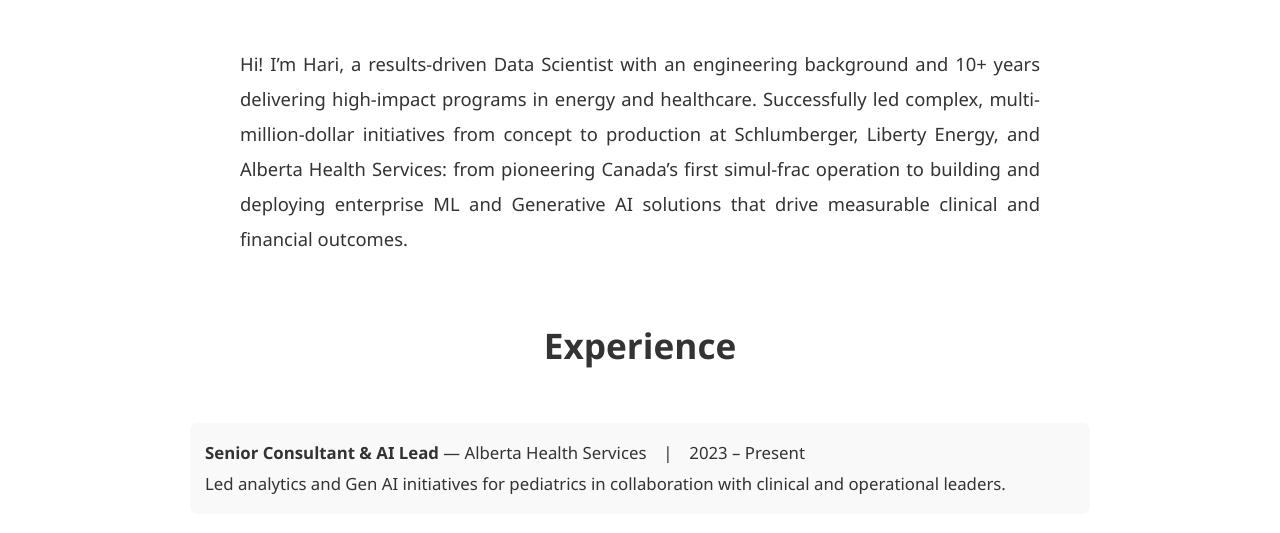
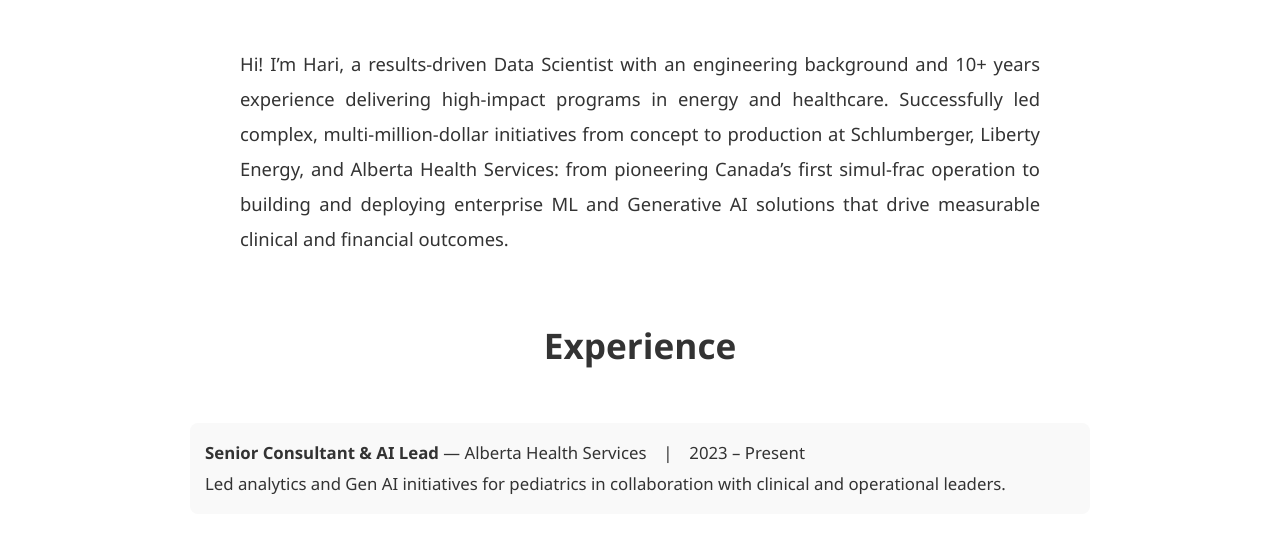
Before and after one commit to hsaripalli/hsaripalli.github.io, a plain HTML site: page index.html in a window 1280 px wide. Shown: the part 563-1096 px from the top of the page. Drawn offline with Linux system fonts and the light colour scheme.

Commit message:
Correct typo in introduction paragraph

```diff
--- a/index.html
+++ b/index.html
@@ -182,7 +182,7 @@
             <!-- ←←← THIS PARAGRAPH IS NOW PERFECTLY JUSTIFIED ←←← -->
             <div class="about-intro">
                 <p>
-                    Hi! I’m Hari, a results-driven Data Scientist with an engineering background and 10+ years delivering high-impact programs in energy and healthcare.
+                    Hi! I’m Hari, a results-driven Data Scientist with an engineering background and 10+ years experience delivering high-impact programs in energy and healthcare.
                     Successfully led complex, multi-million-dollar initiatives from concept to production at Schlumberger, Liberty Energy, and Alberta Health Services: from pioneering Canada’s first simul-frac operation
                     to building and deploying enterprise ML and Generative AI solutions that drive measurable clinical and financial outcomes.</p>
 
```
